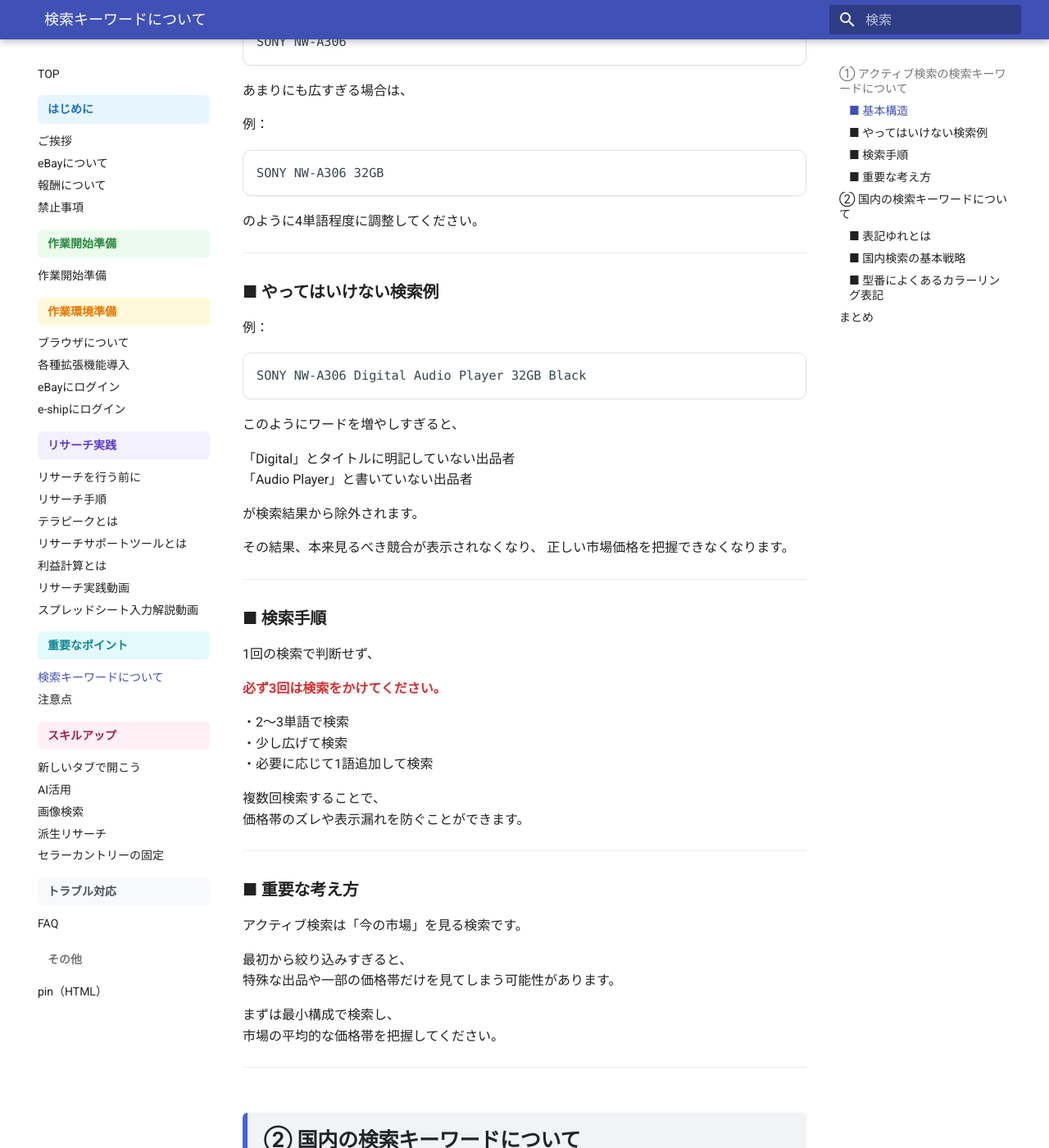
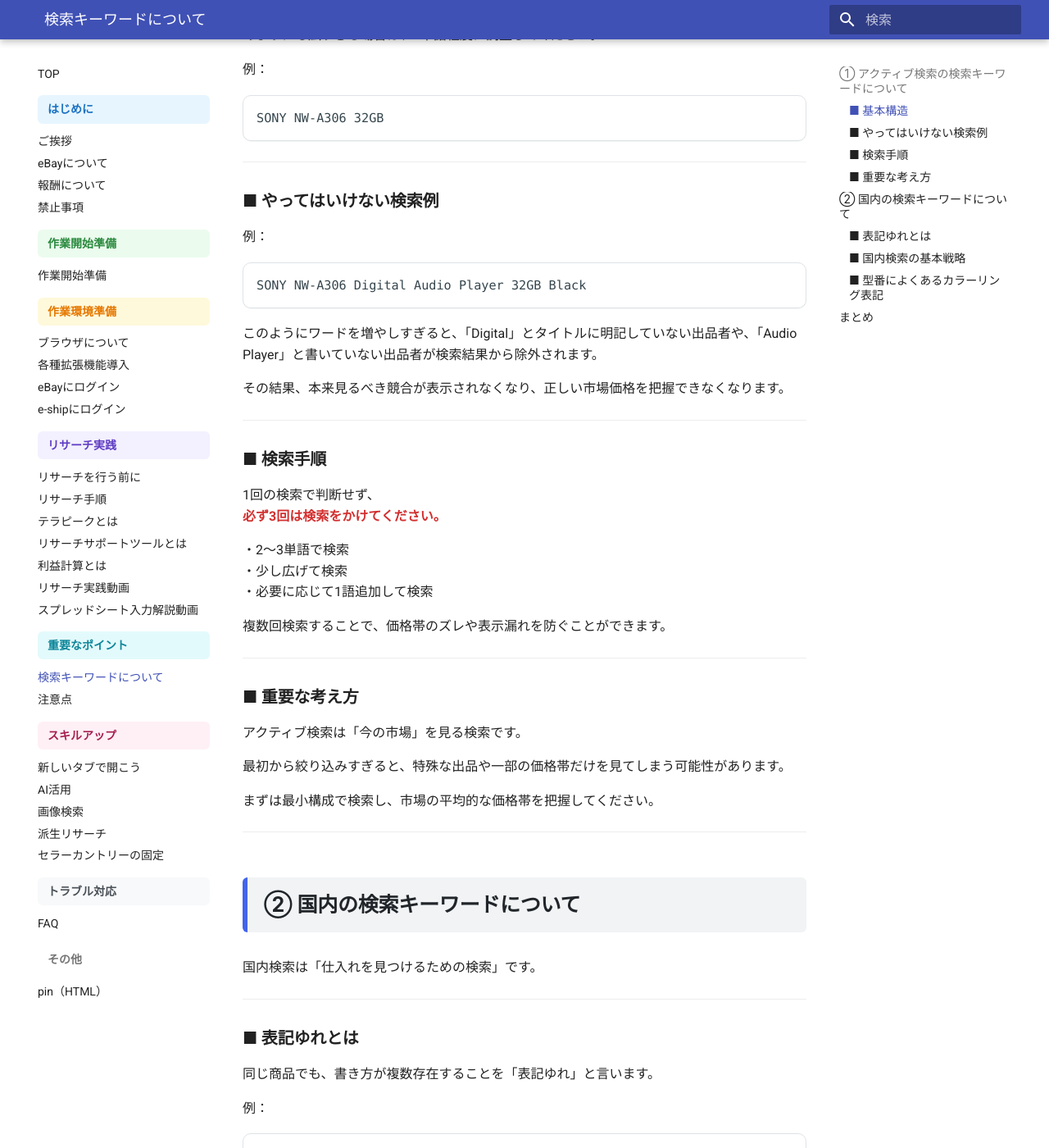
Before and after one commit to jun-hata/outsourcing-manual, an MkDocs documentation site: the page built from docs/points_keyword.md, in a window 1280 px wide and 1400 px high, scrolled down 959 px. Shown: the whole window at 82% size. Built offline with MkDocs 1.6.1 and Material for MkDocs 9.7.7, drawn with Linux system fonts in a browser that asks for light colours; some of the changed text lies outside the part shown.

Commit message:
Update points_keyword.md

```diff
--- a/docs/points_keyword.md
+++ b/docs/points_keyword.md
@@ -2,7 +2,7 @@
 
 リサーチで一番失敗しやすいポイントが、最安値を見誤る事です。
 
-つまり、リサーチの精度は、「検索キーワード」で大きく変わります。
+つまり、リサーチの精度は「検索キーワード」で大きく変わります。
 
 このページでは、
 
@@ -15,12 +15,9 @@
 
 ## ① アクティブ検索の検索キーワードについて
 
-アクティブ検索は
-「現在の市場価格と競合状況を見るための検索」です。
+アクティブ検索は「現在の市場価格と競合状況を見るための検索」です。
 
-ここで重要なのは、
-
-<span class="red-text">余計なワードを入れないこと</span> です。
+ここで重要なのは、<span class="red-text">余計なワードを入れないこと</span>です。
 
 ---
 
@@ -36,13 +33,11 @@
 
 <div class="copy-box"><pre>SONY NW-A306</pre></div>
 
-あまりにも広すぎる場合は、
+あまりにも広すぎる場合は、4単語程度に調整してください。
 
 例：
 
 <div class="copy-box"><pre>SONY NW-A306 32GB</pre></div>
-
-のように4単語程度に調整してください。
 
 ---
 
@@ -52,30 +47,22 @@
 
 <div class="copy-box"><pre>SONY NW-A306 Digital Audio Player 32GB Black</pre></div>
 
-このようにワードを増やしすぎると、
+このようにワードを増やしすぎると、「Digital」とタイトルに明記していない出品者や、「Audio Player」と書いていない出品者が検索結果から除外されます。
 
-「Digital」とタイトルに明記していない出品者
-「Audio Player」と書いていない出品者
-
-が検索結果から除外されます。
-
-その結果、本来見るべき競合が表示されなくなり、
-正しい市場価格を把握できなくなります。
+その結果、本来見るべき競合が表示されなくなり、正しい市場価格を把握できなくなります。
 
 ---
 
 ### ■ 検索手順
 
 1回の検索で判断せず、
-
 <span class="red-text">必ず3回は検索をかけてください。</span>
 
 ・2～3単語で検索
 ・少し広げて検索
 ・必要に応じて1語追加して検索
 
-複数回検索することで、
-価格帯のズレや表示漏れを防ぐことができます。
+複数回検索することで、価格帯のズレや表示漏れを防ぐことができます。
 
 ---
 
@@ -83,18 +70,15 @@
 
 アクティブ検索は「今の市場」を見る検索です。
 
-最初から絞り込みすぎると、
-特殊な出品や一部の価格帯だけを見てしまう可能性があります。
+最初から絞り込みすぎると、特殊な出品や一部の価格帯だけを見てしまう可能性があります。
 
-まずは最小構成で検索し、
-市場の平均的な価格帯を把握してください。
+まずは最小構成で検索し、市場の平均的な価格帯を把握してください。
 
 ---
 
 ## ② 国内の検索キーワードについて
 
-国内検索は
-「仕入れを見つけるための検索」です。
+国内検索は「仕入れを見つけるための検索」です。
 
 ---
 
@@ -133,12 +115,11 @@ A-306</pre></div>
 ウォークマン A306
 NW A306</pre></div>
 
-このように検索ワードを変えていくことで、
-安く出品されている商品を見つけられる可能性が高まります。
+このように検索ワードを変えていくことで、安く出品されている商品を見つけられる可能性が高まります。
 
 <span class="red-text">アクティブ検索と同じように、複数のキーワードで何回か検索してみてください。</span>
 
-NW-A306もそうですが、他にもDSC-RX100M7、ATH-CK1TWのように、完全固有の型番がある場合は型番のみで検索を掛けてみるのも有効です。
+NW-A306もそうですが、他にもDSC-RX100M7、ATH-CK1TWのように完全固有の型番がある場合は、型番のみで検索を掛けてみるのも有効です。
 
 ---
 
@@ -171,5 +152,4 @@ NC ＝ ノイズキャンセリング</pre></div>
 
 目的が違えば、検索の考え方も変わります。
 
-この違いを理解できると、
-リサーチ精度と利益率は大きく向上します。
+この違いを理解できると、リサーチ精度と利益率は大きく向上します。
```
Also changed, not shown: other parts of docs/points_keyword.md (+2 -4 lines).
